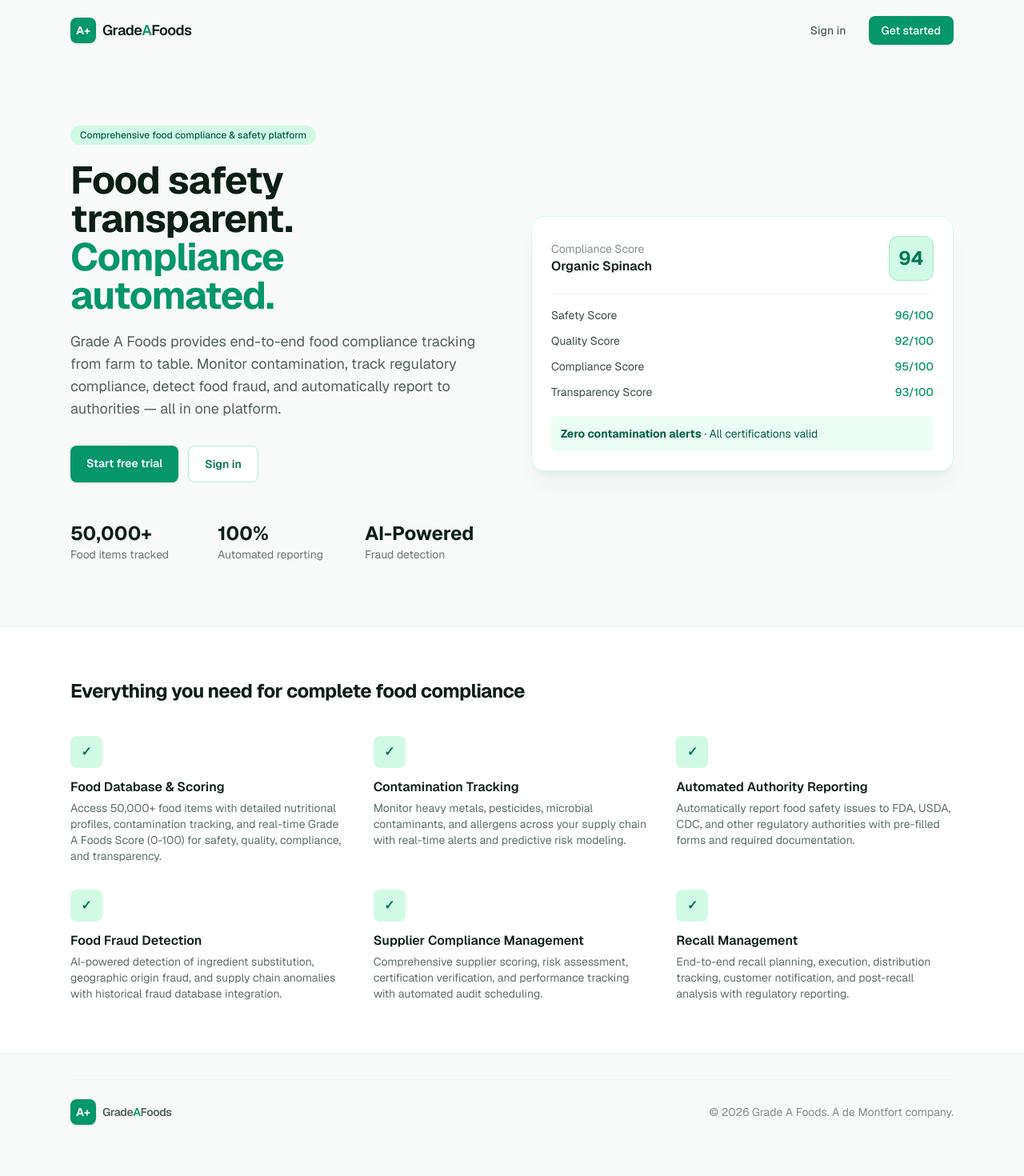
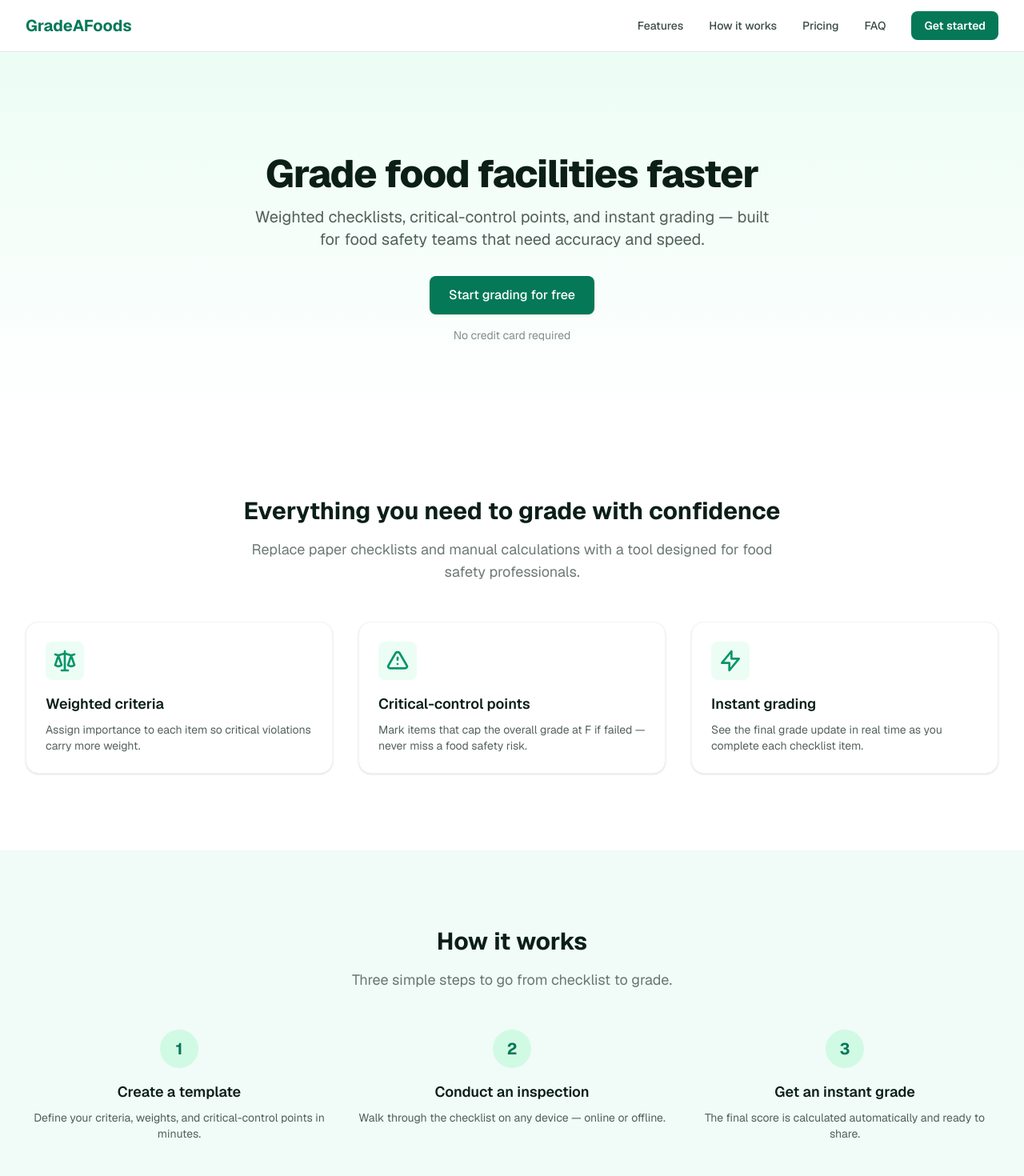
Before and after one commit to bobfromarcher/gradeafoods, a Next.js app: page / in a window 1280 px wide. Shown: the top 1470 px of the page at 80% size. Before the commit the page ends 1438 px from the top, so only its background shows below. Built offline with nearby package versions, Linux system fonts and the light colour scheme; no server answers.

Commit message:
agent-demontfort-s-1: gradeafoods: redesign landing to human-quality, trustworthy UI (#8)
Closes #56

Co-authored-by: demontfort-swarm <swarm@demontfort.local>

```diff
--- a/src/app/page.tsx
+++ b/src/app/page.tsx
@@ -1,178 +1,262 @@
-import Link from "next/link";
-import { Logo } from "@/components/Logo";
-import { getSessionUser } from "@/lib/auth";
+'use client';
 
-const FEATURES = [
-  {
-    title: "Food Database & Scoring",
-    body: "Access 50,000+ food items with detailed nutritional profiles, contamination tracking, and real-time Grade A Foods Score (0-100) for safety, quality, compliance, and transparency.",
-  },
-  {
-    title: "Contamination Tracking",
-    body: "Monitor heavy metals, pesticides, microbial contaminants, and allergens across your supply chain with real-time alerts and predictive risk modeling.",
-  },
-  {
-    title: "Automated Authority Reporting",
-    body: "Automatically report food safety issues to FDA, USDA, CDC, and other regulatory authorities with pre-filled forms and required documentation.",
-  },
-  {
-    title: "Food Fraud Detection",
-    body: "AI-powered detection of ingredient substitution, geographic origin fraud, and supply chain anomalies with historical fraud database integration.",
-  },
-  {
-    title: "Supplier Compliance Management",
-    body: "Comprehensive supplier scoring, risk assessment, certification verification, and performance tracking with automated audit scheduling.",
-  },
-  {
-    title: "Recall Management",
-    body: "End-to-end recall planning, execution, distribution tracking, customer notification, and post-recall analysis with regulatory reporting.",
-  },
-];
+import { useState } from 'react';
+import Link from 'next/link';
 
-const STATS = [
-  { value: "50,000+", label: "Food items tracked" },
-  { value: "100%", label: "Automated reporting" },
-  { value: "AI-Powered", label: "Fraud detection" },
-];
-
-export default async function Home() {
-  const user = await getSessionUser();
+export default function LandingPage() {
+  const [mobileMenuOpen, setMobileMenuOpen] = useState(false);
 
   return (
-    <div className="flex min-h-full flex-col">
-      <header className="mx-auto flex w-full max-w-6xl items-center justify-between px-6 py-5">
-        <Logo className="text-lg text-ink" />
-        <nav className="flex items-center gap-3">
-          {user ? (
+    <div className="min-h-screen flex flex-col">
+      {/* Sticky header */}
+      <header className="sticky top-0 z-50 bg-white/90 backdrop-blur border-b border-gray-200">
+        <nav className="max-w-7xl mx-auto px-4 sm:px-6 lg:px-8 flex items-center justify-between h-16">
+          <Link href="/" className="text-xl font-bold text-brand-700">
+            GradeAFoods
+          </Link>
+          <div className="hidden md:flex items-center space-x-8">
+            <a href="#features" className="text-sm font-medium text-ink/80 hover:text-ink transition-colors">Features</a>
+            <a href="#how-it-works" className="text-sm font-medium text-ink/80 hover:text-ink transition-colors">How it works</a>
+            <a href="#pricing" className="text-sm font-medium text-ink/80 hover:text-ink transition-colors">Pricing</a>
+            <a href="#faq" className="text-sm font-medium text-ink/80 hover:text-ink transition-colors">FAQ</a>
             <Link
-              href="/dashboard"
-              className="rounded-lg bg-brand-600 px-4 py-2 text-sm font-medium text-white transition hover:bg-brand-700"
+              href="/register"
+              className="inline-flex items-center justify-center px-4 py-2 text-sm font-semibold text-white bg-brand-700 rounded-lg hover:bg-brand-800 focus:outline-none focus:ring-2 focus:ring-brand-500 focus:ring-offset-2 transition-colors"
             >
-              Open dashboard
+              Get started
             </Link>
-          ) : (
-            <>
-              <Link
-                href="/login"
-                className="rounded-lg px-4 py-2 text-sm font-medium text-ink/70 transition hover:text-ink"
-              >
-                Sign in
-              </Link>
+          </div>
+          <button
+            type="button"
+            className="md:hidden inline-flex items-center justify-center p-2 rounded-md text-ink/70 hover:text-ink hover:bg-gray-100 focus:outline-none focus:ring-2 focus:ring-brand-500"
+            onClick={() => setMobileMenuOpen(!mobileMenuOpen)}
+            aria-expanded={mobileMenuOpen}
+            aria-label="Toggle navigation"
+          >
+            {mobileMenuOpen ? (
+              <svg className="h-6 w-6" fill="none" viewBox="0 0 24 24" stroke="currentColor">
+                <path strokeLinecap="round" strokeLinejoin="round" strokeWidth={2} d="M6 18L18 6M6 6l12 12" />
+              </svg>
+            ) : (
+              <svg className="h-6 w-6" fill="none" viewBox="0 0 24 24" stroke="currentColor">
+                <path strokeLinecap="round" strokeLinejoin="round" strokeWidth={2} d="M4 6h16M4 12h16M4 18h16" />
+              </svg>
+            )}
+          </button>
+        </nav>
+        {mobileMenuOpen && (
+          <div className="md:hidden border-t border-gray-200 bg-white">
+            <div className="px-4 py-3 space-y-2">
+              <a href="#features" className="block text-sm font-medium text-ink/80 hover:text-ink" onClick={() => setMobileMenuOpen(false)}>Features</a>
+              <a href="#how-it-works" className="block text-sm font-medium text-ink/80 hover:text-ink" onClick={() => setMobileMenuOpen(false)}>How it works</a>
+              <a href="#pricing" className="block text-sm font-medium text-ink/80 hover:text-ink" onClick={() => setMobileMenuOpen(false)}>Pricing</a>
+              <a href="#faq" className="block text-sm font-medium text-ink/80 hover:text-ink" onClick={() => setMobileMenuOpen(false)}>FAQ</a>
               <Link
                 href="/register"
-                className="rounded-lg bg-brand-600 px-4 py-2 text-sm font-medium text-white transition hover:bg-brand-700"
+                className="block w-full text-center px-4 py-2 text-sm font-semibold text-white bg-brand-700 rounded-lg hover:bg-brand-800"
+                onClick={() => setMobileMenuOpen(false)}
               >
                 Get started
               </Link>
-            </>
-          )}
-        </nav>
+            </div>
+          </div>
+        )}
       </header>
 
       <main className="flex-1">
-        <section className="mx-auto grid w-full max-w-6xl gap-12 px-6 pt-12 pb-20 lg:grid-cols-2 lg:items-center lg:pt-20">
-          <div>
-            <span className="inline-flex items-center gap-2 rounded-full bg-brand-100 px-3 py-1 text-xs font-medium text-brand-800">
-              Comprehensive food compliance & safety platform
-            </span>
-            <h1 className="mt-5 text-4xl font-bold tracking-tight text-ink sm:text-5xl">
-              Food safety transparent.
-              <br />
-              <span className="text-brand-600">Compliance automated.</span>
+        {/* Hero */}
+        <section className="pt-24 pb-16 md:pt-32 md:pb-24 bg-gradient-to-b from-brand-50 to-white">
+          <div className="max-w-4xl mx-auto text-center px-4">
+            <h1 className="text-4xl md:text-5xl font-extrabold text-ink tracking-tight">
+              Grade food facilities faster
             </h1>
-            <p className="mt-5 max-w-xl text-lg text-ink/70">
-              Grade A Foods provides end-to-end food compliance tracking from farm to table. Monitor contamination, track regulatory compliance, detect food fraud, and automatically report to authorities — all in one platform.
+            <p className="mt-4 text-lg md:text-xl text-ink/70 max-w-2xl mx-auto">
+              Weighted checklists, critical-control points, and instant grading — built for food safety teams that need accuracy and speed.
             </p>
-            <div className="mt-8 flex flex-wrap gap-3">
+            <div className="mt-8">
               <Link
-                href={user ? "/dashboard" : "/register"}
-                className="rounded-lg bg-brand-600 px-5 py-3 text-sm font-semibold text-white shadow-sm transition hover:bg-brand-700"
+                href="/register"
+                className="inline-flex items-center justify-center px-6 py-3 text-base font-medium rounded-lg text-white bg-brand-700 hover:bg-brand-800 focus:outline-none focus:ring-2 focus:ring-offset-2 focus:ring-brand-500 shadow-sm transition-colors"
               >
-                {user ? "Go to dashboard" : "Start free trial"}
-              </Link>
-              <Link
-                href="/login"
-                className="rounded-lg border border-brand-200 bg-white px-5 py-3 text-sm font-semibold text-brand-700 transition hover:bg-brand-50"
-              >
-                Sign in
+                Start grading for free
               </Link>
             </div>
-            <dl className="mt-12 grid grid-cols-3 gap-6">
-              {STATS.map((s) => (
-                <div key={s.label}>
-                  <dt className="text-2xl font-bold text-ink">{s.value}</dt>
-                  <dd className="text-sm text-ink/60">{s.label}</dd>
+            <p className="mt-4 text-sm text-ink/50">No credit card required</p>
+          </div>
+        </section>
+
+        {/* Features */}
+        <section id="features" className="py-16 md:py-24 bg-white">
+          <div className="max-w-7xl mx-auto px-4 sm:px-6 lg:px-8">
+            <h2 className="text-3xl font-bold text-ink text-center">Everything you need to grade with confidence</h2>
+            <p className="mt-4 text-lg text-ink/60 max-w-2xl mx-auto text-center">
+              Replace paper checklists and manual calculations with a tool designed for food safety professionals.
+            </p>
+            <div className="mt-12 grid gap-8 sm:grid-cols-2 lg:grid-cols-3">
+              {[
+                {
+                  title: 'Weighted criteria',
+                  desc: 'Assign importance to each item so critical violations carry more weight.',
+                  icon: (
+                    <svg className="h-8 w-8 text-brand-600" fill="none" viewBox="0 0 24 24" stroke="currentColor">
+                      <path strokeLinecap="round" strokeLinejoin="round" strokeWidth={2} d="M3 6l3 1m0 0l-3 9a5.002 5.002 0 006.001 0M6 7l3 9M6 7l6-2m6 2l3-1m-3 1l-3 9a5.002 5.002 0 006.001 0M18 7l3 9m-3-9l-6-2m0-2v2m0 16V5m0 16H9m3 0h3" />
+                    </svg>
+                  ),
+                },
+                {
+                  title: 'Critical-control points',
+                  desc: 'Mark items that cap the overall grade at F if failed — never miss a food safety risk.',
+                  icon: (
+                    <svg className="h-8 w-8 text-brand-600" fill="none" viewBox="0 0 24 24" stroke="currentColor">
+                      <path strokeLinecap="round" strokeLinejoin="round" strokeWidth={2} d="M12 9v2m0 4h.01m-6.938 4h13.856c1.54 0 2.502-1.667 1.732-2.5L13.732 4.5c-.77-.833-2.694-.833-3.464 0L3.34 16.5c-.77.833.192 2.5 1.732 2.5z" />
+                    </svg>
+                  ),
+                },
+                {
+                  title: 'Instant grading',
+                  desc: 'See the final grade update in real time as you complete each checklist item.',
+                  icon: (
+                    <svg className="h-8 w-8 text-brand-600" fill="none" viewBox="0 0 24 24" stroke="currentColor">
+                      <path strokeLinecap="round" strokeLinejoin="round" strokeWidth={2} d="M13 10V3L4 14h7v7l9-11h-7z" />
+                    </svg>
+                  ),
+                },
+              ].map((feature) => (
+                <div key={feature.title} className="bg-white rounded-2xl shadow-sm border border-gray-100 p-6 hover:shadow-md transition-shadow">
+                  <div className="flex items-center justify-center w-12 h-12 rounded-lg bg-brand-50">
+                    {feature.icon}
+                  </div>
+                  <h3 className="mt-4 text-lg font-semibold text-ink">{feature.title}</h3>
+                  <p className="mt-2 text-sm text-ink/70">{feature.desc}</p>
                 </div>
               ))}
-            </dl>
-          </div>
-
-          <div className="relative">
-            <div className="rounded-2xl border border-brand-100 bg-white p-6 shadow-xl shadow-brand-900/5">
-              <div className="flex items-center justify-between border-b border-gray-100 pb-4">
-                <div>
-                  <p className="text-sm text-ink/50">Compliance Score</p>
-                  <p className="font-semibold text-ink">Organic Spinach</p>
-                </div>
-                <span className="grid h-14 w-14 place-items-center rounded-xl bg-emerald-100 text-2xl font-bold text-emerald-700 ring-1 ring-inset ring-emerald-600/20">
-                  94
-                </span>
-              </div>
-              <ul className="mt-4 space-y-3 text-sm">
-                {[
-                  ["Safety Score", "96/100", true],
-                  ["Quality Score", "92/100", true],
-                  ["Compliance Score", "95/100", true],
-                  ["Transparency Score", "93/100", true],
-                ].map(([label, score, pass]) => (
-                  <li
-                    key={label as string}
-                    className="flex items-center justify-between"
-                  >
-                    <span className="text-ink/80">{label}</span>
-                    <span
-                      className={
-                        pass
-                          ? "font-medium text-brand-600"
-                          : "font-medium text-amber-600"
-                      }
-                    >
-                      {score}
-                    </span>
-                  </li>
-                ))}
-              </ul>
-              <div className="mt-5 rounded-lg bg-brand-50 p-3 text-sm text-brand-800">
-                <strong>Zero contamination alerts</strong> · All certifications valid
-              </div>
             </div>
           </div>
         </section>
 
-        <section className="border-y border-brand-100 bg-white">
-          <div className="mx-auto w-full max-w-6xl px-6 py-16">
-            <h2 className="text-2xl font-bold tracking-tight text-ink">
-              Everything you need for complete food compliance
-            </h2>
-            <div className="mt-10 grid gap-8 sm:grid-cols-2 lg:grid-cols-3">
-              {FEATURES.map((f) => (
-                <div key={f.title}>
-                  <div className="mb-3 grid h-10 w-10 place-items-center rounded-lg bg-brand-100 font-bold text-brand-700">
-                    ✓
+        {/* How it works */}
+        <section id="how-it-works" className="py-16 md:py-24 bg-brand-50/50">
+          <div className="max-w-7xl mx-auto px-4 sm:px-6 lg:px-8">
+            <h2 className="text-3xl font-bold text-ink text-center">How it works</h2>
+            <p className="mt-4 text-lg text-ink/60 max-w-2xl mx-auto text-center">
+              Three simple steps to go from checklist to grade.
+            </p>
+            <div className="mt-12 grid gap-8 md:grid-cols-3">
+              {[
+                { step: '1', title: 'Create a template', desc: 'Define your criteria, weights, and critical-control points in minutes.' },
+                { step: '2', title: 'Conduct an inspection', desc: 'Walk through the checklist on any device — online or offline.' },
+                { step: '3', title: 'Get an instant grade', desc: 'The final score is calculated automatically and ready to share.' },
+              ].map((item) => (
+                <div key={item.step} className="text-center">
+                  <div className="w-12 h-12 mx-auto rounded-full bg-brand-100 text-brand-700 flex items-center justify-center text-xl font-bold">
+                    {item.step}
                   </div>
-                  <h3 className="font-semibold text-ink">{f.title}</h3>
-                  <p className="mt-1 text-sm text-ink/65">{f.body}</p>
+                  <h3 className="mt-4 text-lg font-semibold text-ink">{item.title}</h3>
+                  <p className="mt-2 text-sm text-ink/70">{item.desc}</p>
                 </div>
+              ))}
+            </div>
+          </div>
+        </section>
+
+        {/* Pricing teaser */}
+        <section id="pricing" className="py-16 md:py-24 bg-white">
+          <div className="max-w-7xl mx-auto px-4 sm:px-6 lg:px-8">
+            <h2 className="text-3xl font-bold text-ink text-center">Simple, transparent pricing</h2>
+            <p className="mt-4 text-lg text-ink/60 max-w-2xl mx-auto text-center">
+              Start free and upgrade when you’re ready to scale.
+            </p>
+            <div className="mt-12 max-w-md mx-auto bg-white rounded-2xl shadow-lg border border-gray-200 p-8 text-center">
+              <p className="text-sm font-semibold text-brand-700 uppercase tracking-wide">Pro</p>
+              <p className="mt-4 text-5xl font-extrabold text-ink">$29<span className="text-lg font-medium text-ink/60">/mo</span></p>
+              <ul className="mt-6 space-y-2 text-sm text-ink/70">
+                <li>Unlimited templates</li>
+                <li>Unlimited inspections</li>
+                <li>Critical-control points</li>
+                <li>Export reports</li>
+                <li>Priority support</li>
+              </ul>
+              <div className="mt-8">
+                <Link
+                  href="/register"
+                  className="inline-flex items-center justify-center px-6 py-3 text-base font-medium rounded-lg text-white bg-brand-700 hover:bg-brand-800 focus:outline-none focus:ring-2 focus:ring-offset-2 focus:ring-brand-500 shadow-sm transition-colors"
+                >
+                  Get started free
+                </Link>
+              </div>
+              <p className="mt-4 text-xs text-ink/50">No credit card required. 14-day free trial.</p>
+            </div>
+          </div>
+        </section>
+
+        {/* FAQ */}
+        <section id="faq" className="py-16 md:py-24 bg-brand-50/50">
+          <div className="max-w-3xl mx-auto px-4 sm:px-6 lg:px-8">
+            <h2 className="text-3xl font-bold text-ink text-center">Frequently asked questions</h2>
+            <div className="mt-12 space-y-4">
+              {[
+                { q: 'What is GradeAFoods?', a: 'GradeAFoods is a web application that helps food safety teams grade facilities using weighted checklists and critical-control points. It replaces manual calculations and paper forms with a fast, reliable digital tool.' },
+                { q: 'How does grading work?', a: 'You create a template with weighted criteria and optional critical-control points. During an inspection, you mark each item as pass or fail. The app calculates the final grade instantly based on your weights and any critical failures.' },
+                { q: 'Is there a free trial?', a: 'Yes! You can start with a 14-day free trial of the Pro plan — no credit card required. After the trial, you can choose to upgrade or continue with limited features.' },
+                { q: 'Can I customize criteria?', a: 'Absolutely. You can add, remove, and weight criteria to match your organization’s standards. Critical-control points let you enforce automatic failures for the most important items.' },
+                { q: 'What support is available?', a: 'We offer email support for all plans, and priority support for Pro subscribers. We’re also building a knowledge base and video tutorials to help you get the most out of GradeAFoods.' },
+              ].map((faq, idx) => (
+                <details key={idx} className="group bg-white rounded-lg border border-gray-200 hover:border-brand-200 transition-colors">
+                  <summary className="flex items-center justify-between p-4 cursor-pointer list-none">
+                    <span className="text-sm font-medium text-ink">{faq.q}</span>
+                    <svg className="h-5 w-5 text-ink/40 group-open:rotate-180 transition-transform" fill="none" viewBox="0 0 24 24" stroke="currentColor">
+                      <path strokeLinecap="round" strokeLinejoin="round" strokeWidth={2} d="M19 9l-7 7-7-7" />
+                    </svg>
+                  </summary>
+                  <div className="px-4 pb-4 text-sm text-ink/70">{faq.a}</div>
+                </details>
               ))}
             </div>
           </div>
         </section>
       </main>
 
-      <footer className="mx-auto w-full max-w-6xl px-6 py-8 text-sm text-ink/50">
-        <div className="flex flex-col items-center justify-between gap-3 border-t border-gray-100 pt-6 sm:flex-row">
-          <Logo className="text-ink/70" />
-          <p>© {new Date().getFullYear()} Grade A Foods. A de Montfort company.</p>
+      {/* Footer */}
+      <footer className="bg-ink text-white/80">
+        <div className="max-w-7xl mx-auto px-4 sm:px-6 lg:px-8 py-12">
+          <div className="grid grid-cols-1 md:grid-cols-4 gap-8">
+            <div>
+              <Link href="/" className="text-xl font-bold text-white">GradeAFoods</Link>
+              <p className="mt-2 text-sm text-white/60">Built for food safety teams.</p>
+            </div>
+            <div>
+              <h4 className="text-sm font-semibold text-white uppercase tracking-wider">Product</h4>
+              <ul className="mt-4 space-y-2 text-sm">
+                <li><a href="#features" className="hover:text-white transition-colors">Features</a></li>
+                <li><a href="#pricing" className="hover:text-white transition-colors">Pricing</a></li>
+                <li><a href="#faq" className="hover:text-white transition-colors">FAQ</a></li>
+              </ul>
+            </div>
+            <div>
+              <h4 className="text-sm font-semibold text-white uppercase tracking-wider">Company</h4>
+              <ul className="mt-4 space-y-2 text-sm">
+                <li><a href="#" className="hover:text-white transition-colors">About</a></li>
+                <li><a href="#" className="hover:text-white transition-colors">Blog</a></li>
+                <li><a href="#" className="hover:text-white transition-colors">Careers</a></li>
+              </ul>
+            </div>
+            <div>
+              <h4 className="text-sm font-semibold text-white uppercase tracking-wider">Legal</h4>
+              <ul className="mt-4 space-y-2 text-sm">
+                <li><a href="#" className="hover:text-white transition-colors">Privacy Policy</a></li>
+                <li><a href="#" className="hover:text-white transition-colors">Terms of Service</a></li>
+                <li><a href="#" className="hover:text-white transition-colors">Contact</a></li>
+              </ul>
+            </div>
+          </div>
+          <div className="mt-8 pt-8 border-t border-white/10 flex flex-col md:flex-row justify-between items-center text-sm text-white/50">
+            <p>&copy; {new Date().getFullYear()} GradeAFoods. All rights reserved.</p>
+            <div className="flex space-x-4 mt-4 md:mt-0">
+              <a href="#" className="hover:text-white transition-colors">Privacy</a>
+              <a href="#" className="hover:text-white transition-colors">Terms</a>
+              <a href="#" className="hover:text-white transition-colors">Contact</a>
+            </div>
+          </div>
         </div>
       </footer>
     </div>
```
Also changed, not shown: src/app/globals.css (+13 -0 lines), 1 other file (tests, documents, lock files or other folders).
